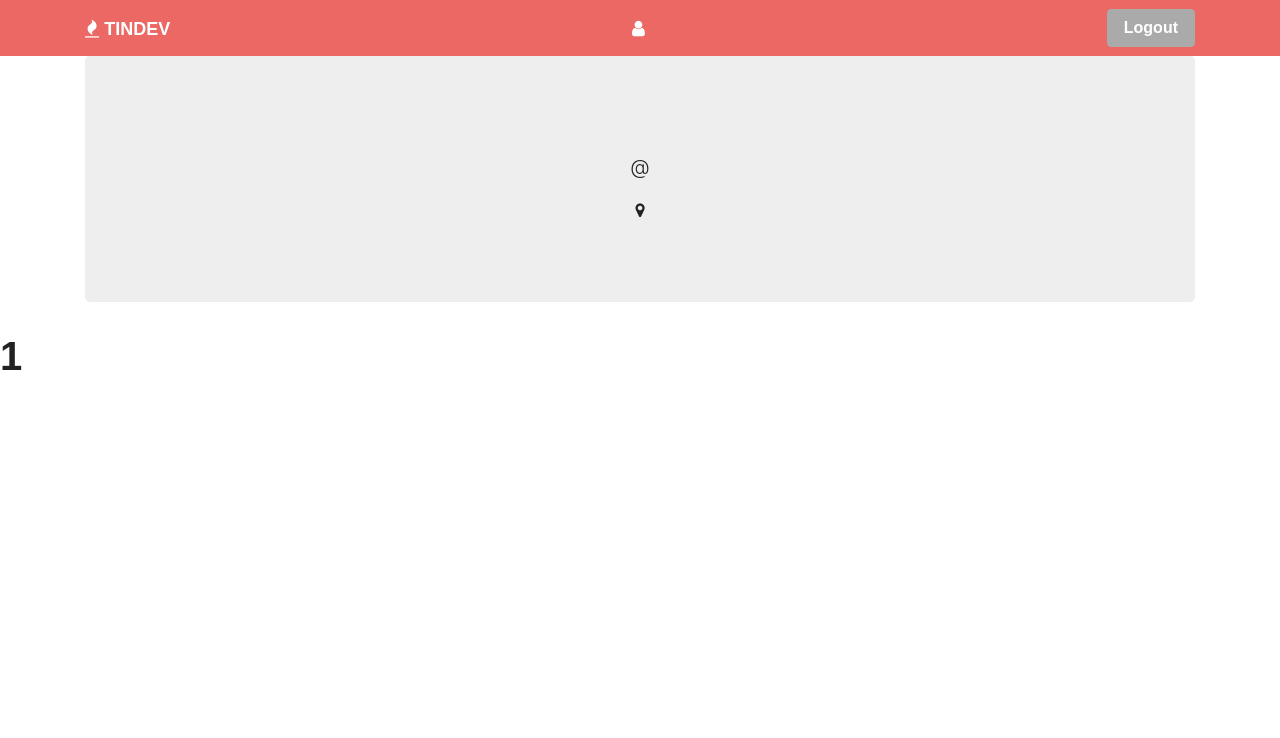
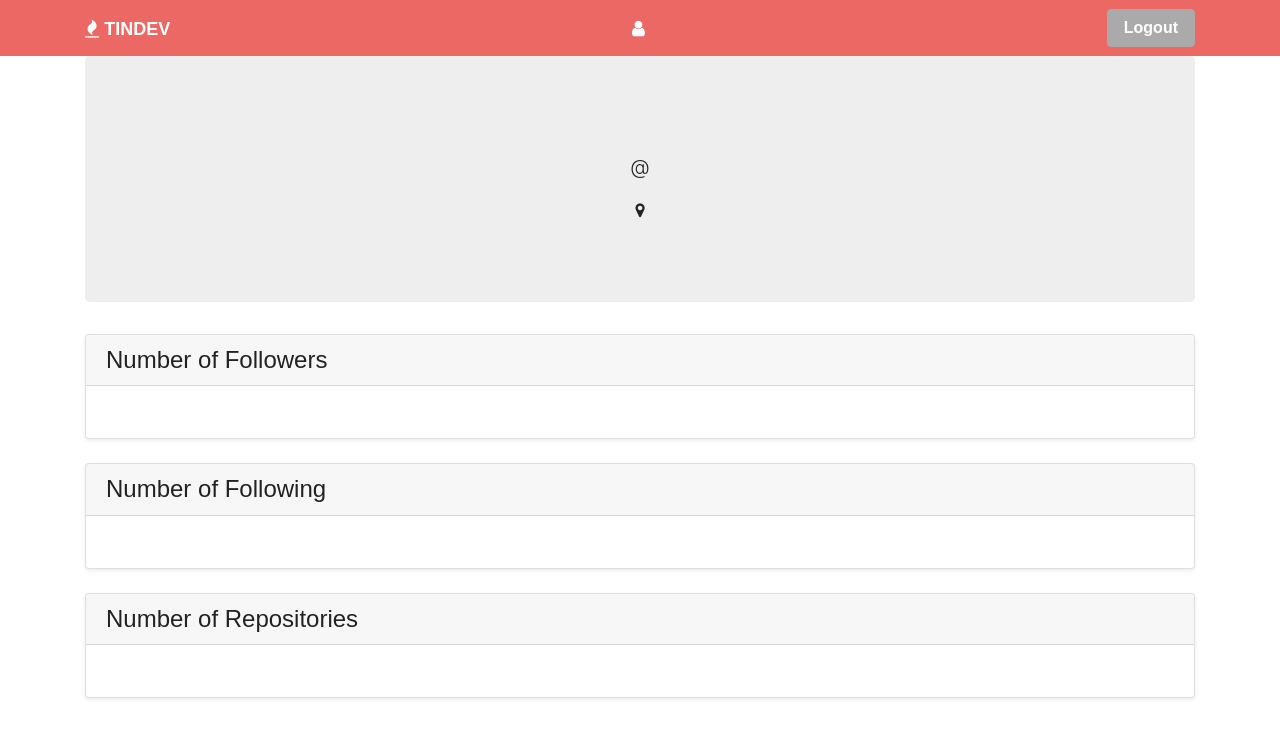
Before and after one commit to ajmyers5/TinDev, a React (Create React App) app in the folder client/: page /githubuser/1 in a window 1280 px wide. Shown: the top 738 px of the page. Built offline with nearby package versions, Linux system fonts and the light colour scheme; no server answers; a web font is replaced by a local one.

Commit message:
add info to GHP card component

```diff
--- a/client/src/components/GHP-Card/index.js
+++ b/client/src/components/GHP-Card/index.js
@@ -1,14 +1,14 @@
 import React from "react";
 
-function GHPCard() {
+function GHPCard(props) {
   return (
     <div className="container">
       <div className="card mb-4 shadow-sm">
         <div className="card-header">
-          <h4 className="my-0 font-weight-normal">Repositories</h4>
+          <h4 className="my-0 font-weight-normal">{props.header}</h4>
         </div>
         <div className="card-body">
-          <h1 className="card-title">25</h1>
+          <h1 className="card-title">{props.title}</h1>
         </div>
       </div>
     </div>
--- a/client/src/pages/GithubPage.js
+++ b/client/src/pages/GithubPage.js
@@ -2,7 +2,7 @@ import React, { Component } from "react";
 import axios from "axios"
 import Navbar from "../components/Navbar";
 import GHPJumbotron from "../components/GHP-Jumbotron";
-// import GHPCard from "../components/GHP-Card";
+import GHPCard from "../components/GHP-Card";
 
 class GithubPage extends Component {
   state = {
@@ -26,7 +26,9 @@ class GithubPage extends Component {
       <div>
         <Navbar></Navbar>
         <GHPJumbotron name={this.state.user.name} user={this.state.user.user} location={this.state.user.locationOfUser} avatar={this.state.user.avatar}></GHPJumbotron>
-        <h1>{this.props.match.params.id}</h1>
+        <GHPCard header="Number of Followers" title={this.state.user.numFollowers}/>
+        <GHPCard header="Number of Following" title={this.state.user.numFollowing}/>
+        <GHPCard header="Number of Repositories" title={this.state.user.numRepos}/>
       </div>
     );
   }
```
